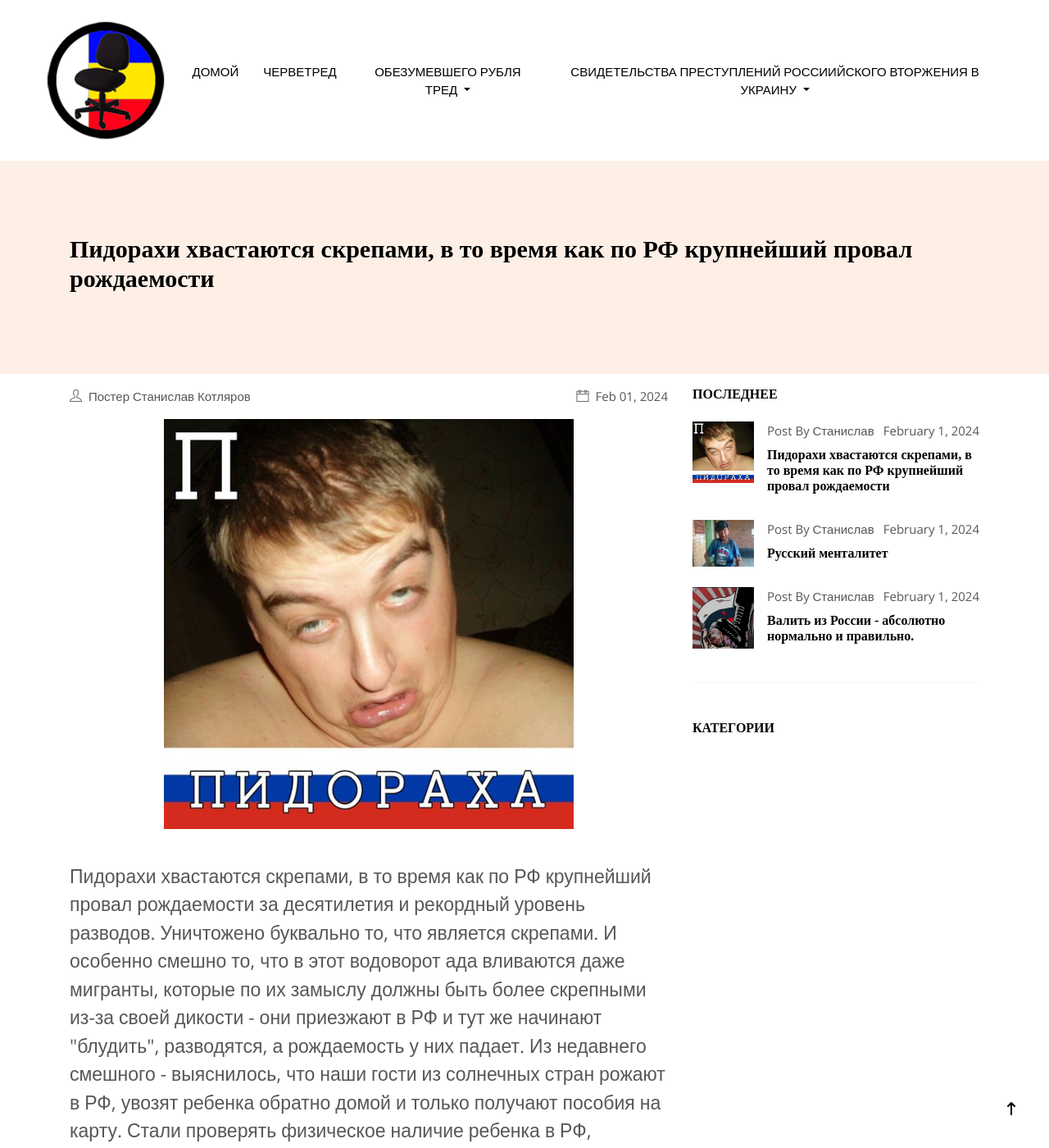
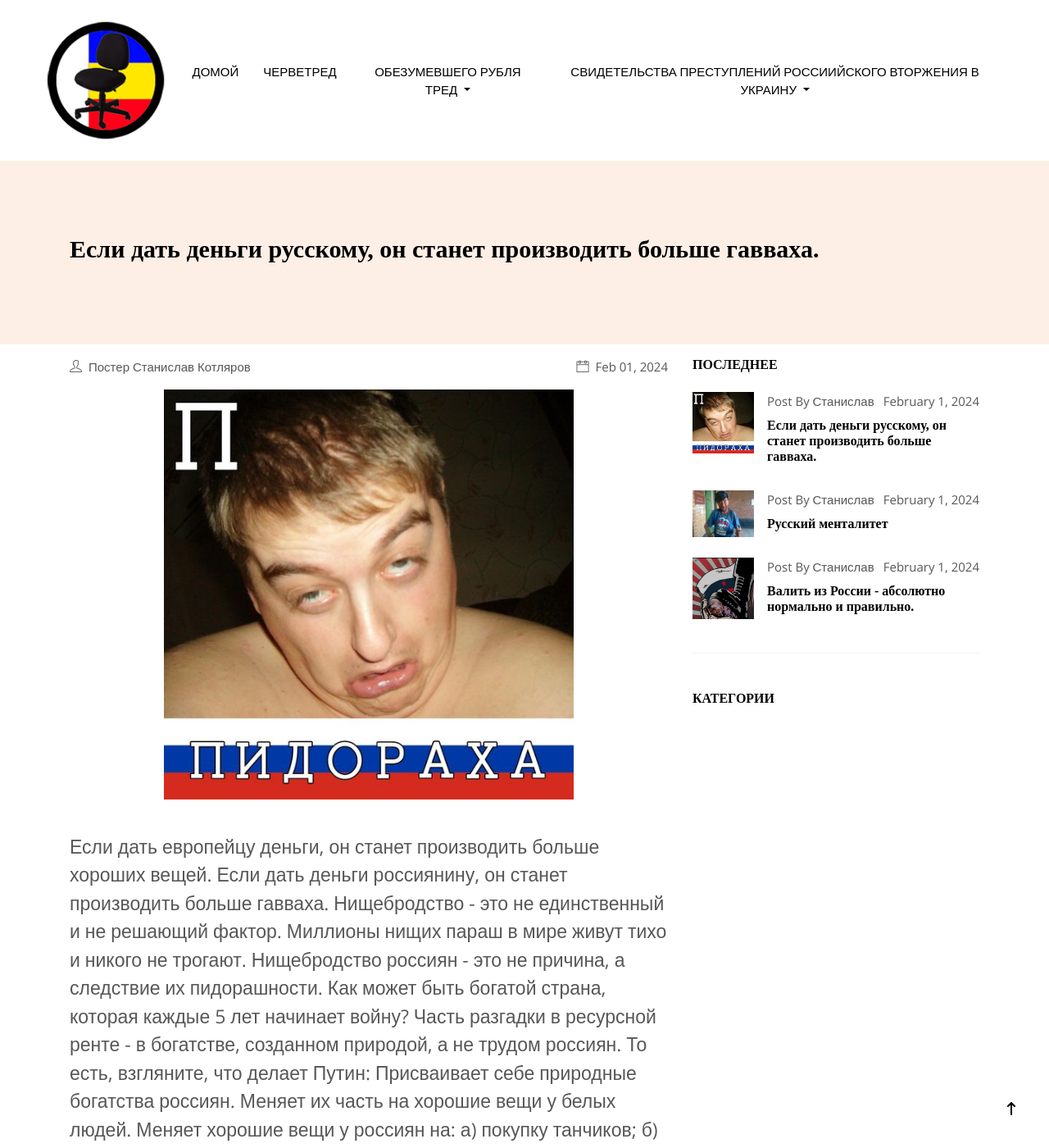
Before and after one commit to chervetred/chervetred.github.io, a Jekyll site: the page built from _posts/2024-02-01-черветред-против-россии-32.md, in a window 1280 px wide and 1400 px high. Shown: the whole window at 82% size. Built offline with Jekyll 4.4.1, drawn with Linux system fonts in a browser that asks for light colours; some web fonts are replaced; comment, search, counter and statistics services are not loaded; some of the changed text lies outside the part shown.

Commit message:
Update 2024-02-01-черветред-против-россии-32.md

```diff
--- a/_posts/2024-02-01-черветред-против-россии-32.md
+++ b/_posts/2024-02-01-черветред-против-россии-32.md
@@ -1,9 +1,19 @@
 ---
 layout: post
-title: "Пидорахи хвастаются скрепами, в то время как по РФ крупнейший провал рождаемости"
+title: "Если дать деньги русскому, он станет производить больше гавваха."
 description: "Черветред против России. Червепедия официальный сайт."
 image: "assets/images/ЧЕРВЕТРЕД ПРОТИВ РОССИИ-13.jpg"
 ---
-<p style="font-size: 23px;">Пидорахи хвастаются скрепами, в то время как по РФ крупнейший провал рождаемости за десятилетия и рекордный уровень разводов. Уничтожено буквально то, что является скрепами. И особенно смешно то, что в этот водоворот ада вливаются даже мигранты, которые по их замыслу должны быть более скрепными из-за своей дикости - они приезжают в РФ и тут же начинают "блудить", разводятся, а рождаемость у них падает.
+<p style="font-size: 23px;">Если дать европейцу деньги, он станет производить больше хороших вещей. Если дать деньги россиянину, он станет производить больше гавваха. Нищебродство - это не единственный и не решающий фактор. Миллионы нищих параш в мире живут тихо и никого не трогают. Нищебродство россиян - это не причина, а следствие их пидорашности. Как может быть богатой страна, которая каждые 5 лет начинает войну? Часть разгадки в ресурсной ренте - в богатстве, созданном природой, а не трудом россиян.
 
-Из недавнего смешного - выяснилось, что наши гости из солнечных стран рожают в РФ, увозят ребенка обратно домой и только получают пособия на карту. Стали проверять физическое наличие ребенка в РФ, отменили пособия для тех, кто реально в РФ не живет, и получили ещё один охуительный провал. Я теперь вот всё думаю, решатся они вернуть это обратно, чтобы не показывать глубину жопы, или оставят как есть, т.к. денег жалко, а дополнительного мяса в стране это всё равно не прибавляет.</p>
+То есть, взгляните, что делает Путин:
+
+Присваивает себе природные богатства россиян.
+
+Меняет их часть на хорошие вещи у белых людей.
+
+Меняет хорошие вещи у россиян на: а) покупку танчиков; б) строительство шизогулага; в) умирание за барина.
+
+Россияне получают положительные стимулы за эту контрпродуктивную деятельность, и их картина мира искажается. Они начинают считать, что пункты а), б) и в) - это и есть построение цивилизации. Они считают, что везде так, а европейцы живут лучше не потому, что они источник хороших вещей, а потому что лучше покупают танчики и выполняют все остальные пункты. И что ты ему докажешь, если в его реальности пытаешься делать хорошие вещи = провал, а вот присосаться к бюджету = успех?
+
+Важно облагораживать не само богатство, а продуктивную деятельность. Когда ты создаешь хорошие вещи, чтобы обмениваться ими с другими людьми, становится очевидным, что войны, танчики и марши мешают тебе создавать и обмениваться хорошими вещами.</p>
```
